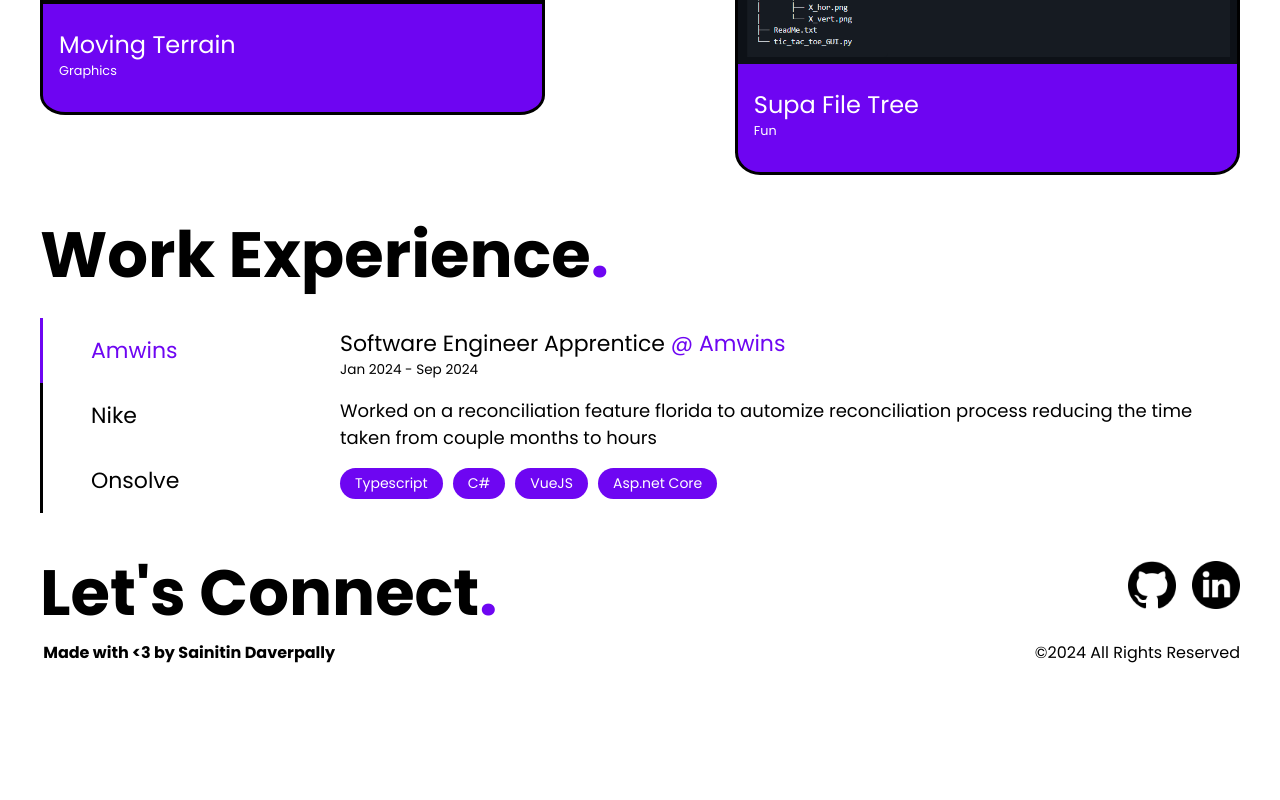
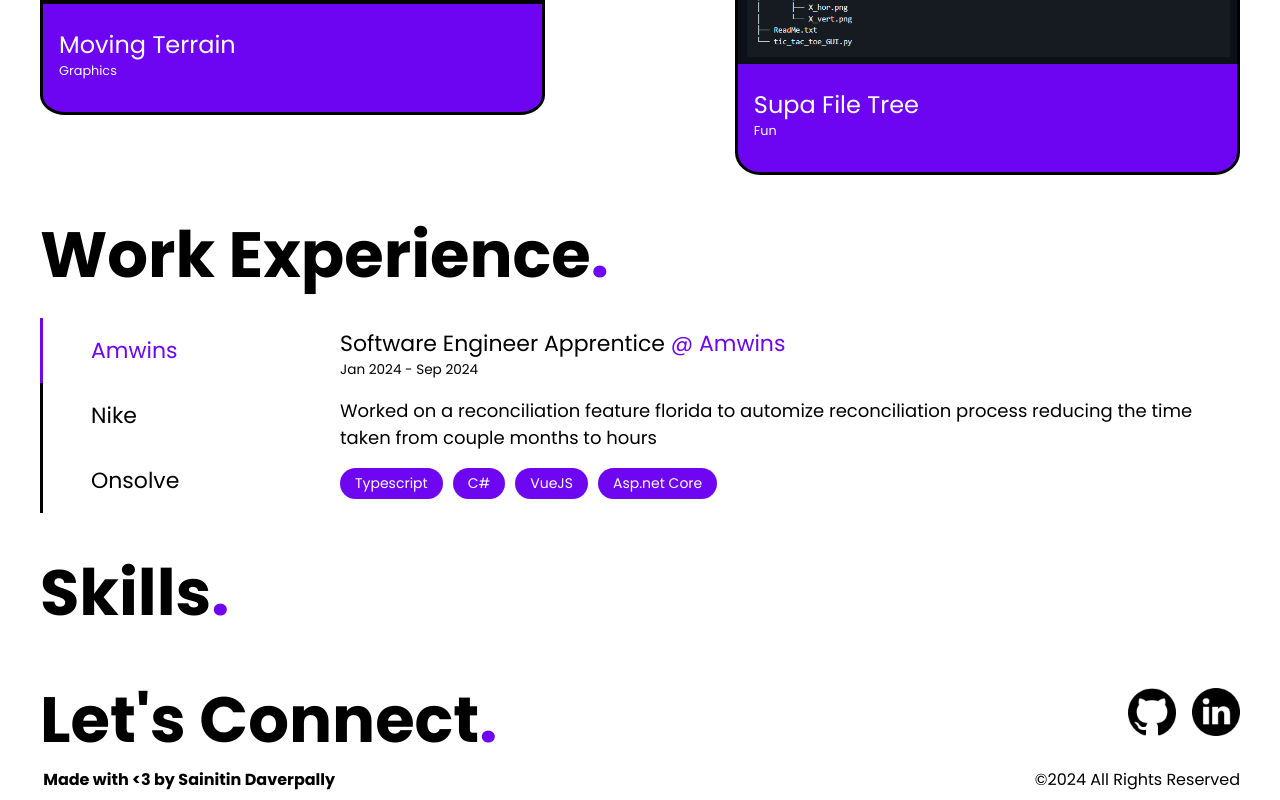
Before and after one commit to SainitinD/sainitind.github.io, a Vue app in the folder personal-portfolio/: page / in a window 1280 px wide. Shown: the part 1939-2739 px from the top of the page. Before the commit the page ends 2612 px from the top, so only its background shows below. Built offline with nearby package versions, Linux system fonts and the light colour scheme.

Commit message:
add initial skills page

```diff
--- a/personal-portfolio/src/App.vue
+++ b/personal-portfolio/src/App.vue
@@ -3,6 +3,7 @@
   <Home />
   <Projects />
   <Work />
+  <Skills />
   <Contact />
 </template>
 
@@ -11,6 +12,7 @@
 import Home from "./views/Home.vue";
 import Projects from "./views/Projects.vue";
 import Work from "./views/Work.vue";
+import Skills from "./views/Skills.vue";
 import Contact from "./views/Contact.vue";
 </script>
 
--- a/personal-portfolio/src/assets/data/about.json
+++ b/personal-portfolio/src/assets/data/about.json
@@ -5,5 +5,7 @@
   "imgSrc": "profile-pic.jpeg",
   "jobTitle": "Software Engineer",
   "jobTitleEmphasis": "Software",
-  "jobTitleNonEmphasis": "Engineer"
+  "jobTitleNonEmphasis": "Engineer",
+  "skills": ["Python", "Java", "Javascript", "Typescript", "C#", "SQL"],
+  "tech": [""]
 }
--- /dev/null
+++ b/personal-portfolio/src/views/Skills.vue
@@ -0,0 +1,9 @@
+<template>
+  <div class="section">
+    <section-title title="Skills" />
+    <div class="section-body"></div>
+  </div>
+</template>
+<script setup lang="ts">
+import SectionTitle from "../components/general/SectionTitle.vue";
+</script>
```
